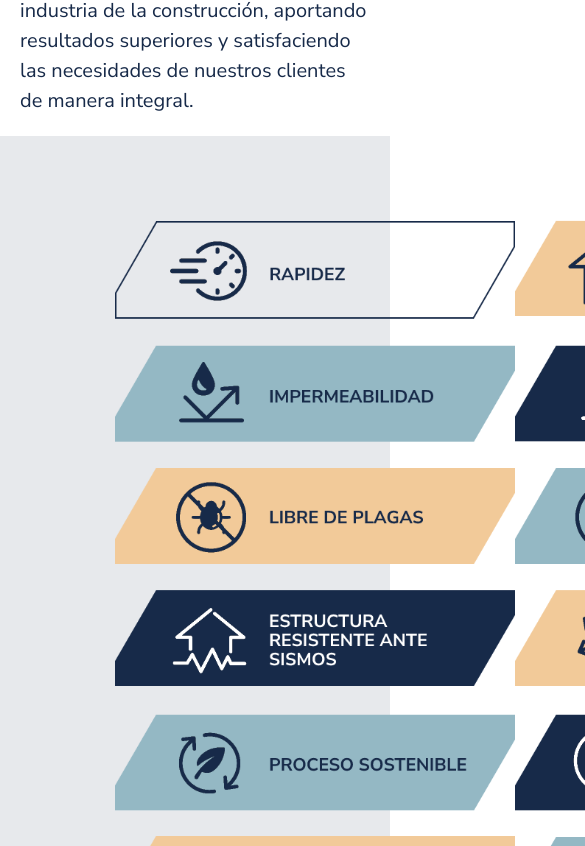
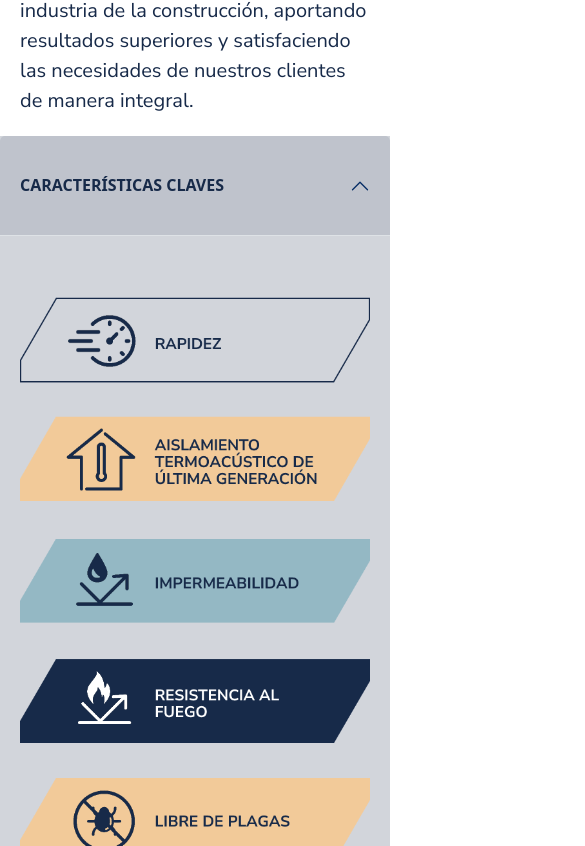
Before and after one commit to facundo1996/amazonia, a React (Create React App) app: page / in a window 390 px wide. Shown: the part 1498-2344 px from the top of the page, 585 px wide, since content can reach past the window. Built offline with nearby package versions, Linux system fonts and the light colour scheme; a web font is replaced by a local one.

Commit message:
Characteristics responsive

```diff
--- a/src/components/Characteristics.jsx
+++ b/src/components/Characteristics.jsx
@@ -185,25 +185,34 @@ export default function Characteristics() {
 
   return (
     <div className='characteristics-container'>
+
+
+      <div class="accordion" id="accordionCharacteristics">
+        <div class="accordion-item">
+          <h2 class="accordion-header" id="headingOne">
+            <button class="accordion-button" type="button" data-bs-toggle="collapse" data-bs-target="#collapseOne" aria-expanded="true" aria-controls="collapseOne">
+              CARACTERÍSTICAS CLAVES
+            </button>
+          </h2>
+          <div id="collapseOne" class="accordion-collapse collapse show" aria-labelledby="headingOne" data-bs-parent="#accordionCharacteristics">
+
             <div className='row-container'>
-
               <div className='box-cards-container'>
                 {
                   characteristics.map((item, index) => (
 
                     <div key={index} className="box-card">
-                <img onClick={() => setItemSelected(item)} src={itemSelected.id === item.id ?item.btn2 :item.btn1} alt="" />
+                      <img onClick={() => setItemSelected(item)} src={itemSelected.id === item.id ? item.btn2 : item.btn1} alt="" />
                     </div>
 
                   ))
                 }
-
               </div>
 
-        <div className='w-100 ps-5 d-flex flex-column justify-content-between'>
+              <div className='w-100 ps-0 ps-xxl-5 d-flex flex-column justify-content-between mt-5 mt-xxl-0'>
                 <div>
-            <h3 className=''>CARACTERÍSTICAS <br /> CLAVES</h3>
-            <hr />
+                  <h3 className='d-none d-xxl-flex'>CARACTERÍSTICAS <br /> CLAVES</h3>
+                  <hr className='d-none d-xxl-flex' />
                   <h4>{itemSelected.title}</h4>
                   {
                     itemSelected.descriptions.map((description, index) => (
@@ -217,8 +226,13 @@ export default function Characteristics() {
                   <img className='c-image' src={itemSelected.icon2} alt="" />
                 </div>
               </div>
+            </div>
 
           </div>
         </div>
+      </div>
+
+
+    </div>
   )
 }
--- a/src/index.css
+++ b/src/index.css
@@ -272,6 +272,13 @@ h4 {
   opacity: 0.15;
   width: 100%;
   max-width: 540px;
+}
+
+.characteristics-container .accordion-item{
+  background-color: rgba(23, 42, 73, 0.1);
+}
+.characteristics-container .accordion-header{
+  display: none;
 }
 
 /* BANNER 1 */
@@ -779,6 +786,36 @@ h4 {
     padding-top: 20px;
     padding-left: 0px;
   }
+  /* CHARACTERISTICS */
+  .characteristics-container .accordion-header{
+    display: flex;
+    height: 100px;
+  }
+  .characteristics-container .accordion-button{
+    background-color: rgba(23, 42, 73, 0.1);
+    color: var(--primary);
+    font-family: var(--font-titles);
+    font-weight: 600;
+  }
+  .characteristics-container .accordion-item{
+    border-radius: 0px;
+    border: none;
+  }
+  .row-container{
+    flex-direction: column;
+  }
+  .box-cards-container{
+    width: 100%;
+  }
+  .box-card{
+    margin: auto;
+  }
+  .row-container{
+    padding: 50px 20px;
+  }
+  .text-description{
+    padding-right: 0px;
+  }
 }
 @media (max-width: 1299.98px) {
   /* NAVBAR */
@@ -801,7 +838,17 @@ h4 {
   }
 }
 @media (max-width: 991.98px) {
-
+  /* CHARACTERISTICS */
+  .box-cards-container {
+    display: grid;
+    grid-template-columns: repeat(1, auto);
+    grid-gap: 10px 0px;
+    height: auto;
+  }
+  .box-card{
+    max-width: 400px;
+    width: 100%;
+  }
 }
 @media (max-width: 767.98px) {
   .construction-system-container{
```
Lines whose indentation alone changed are shown as unchanged.
